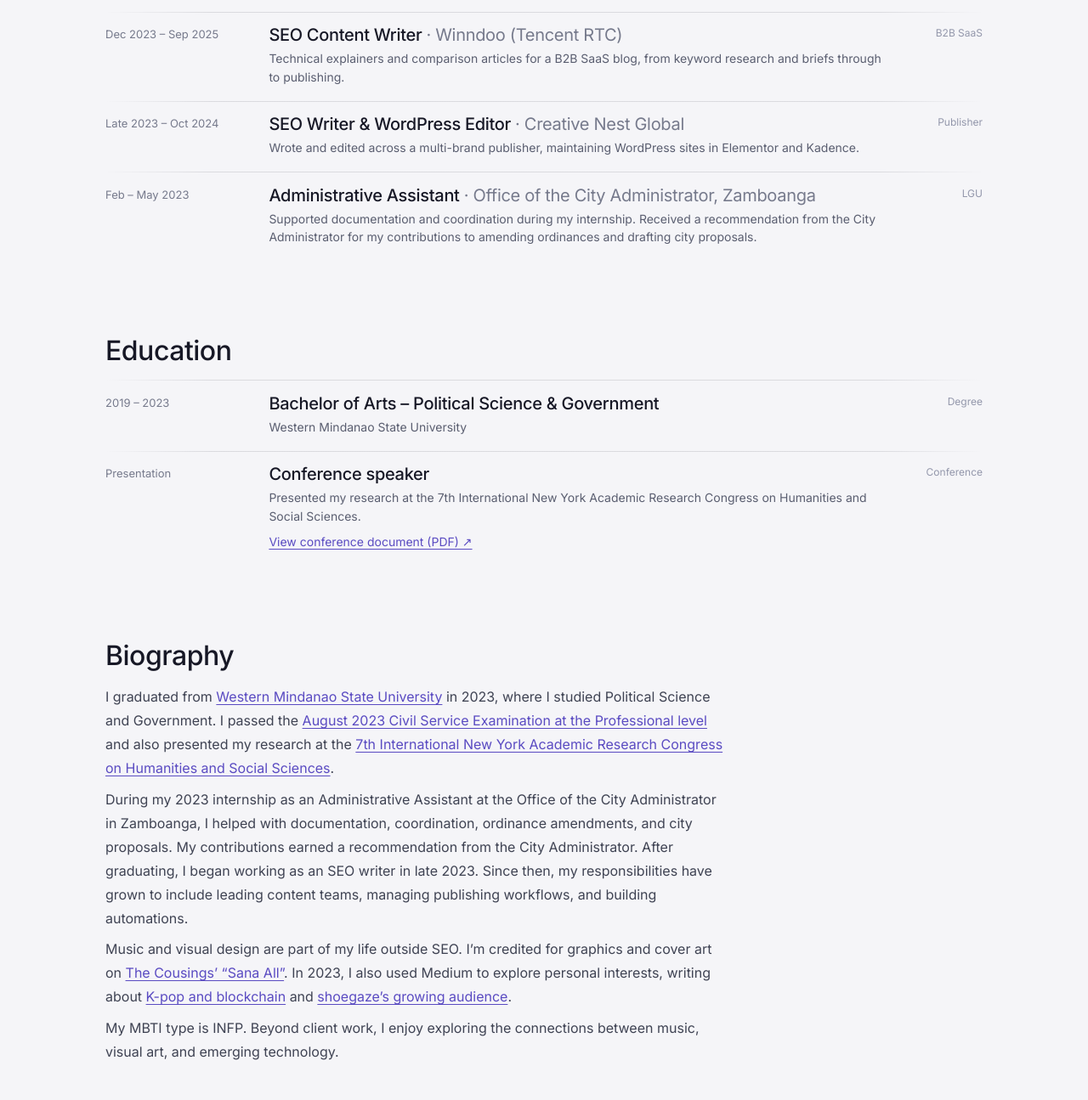
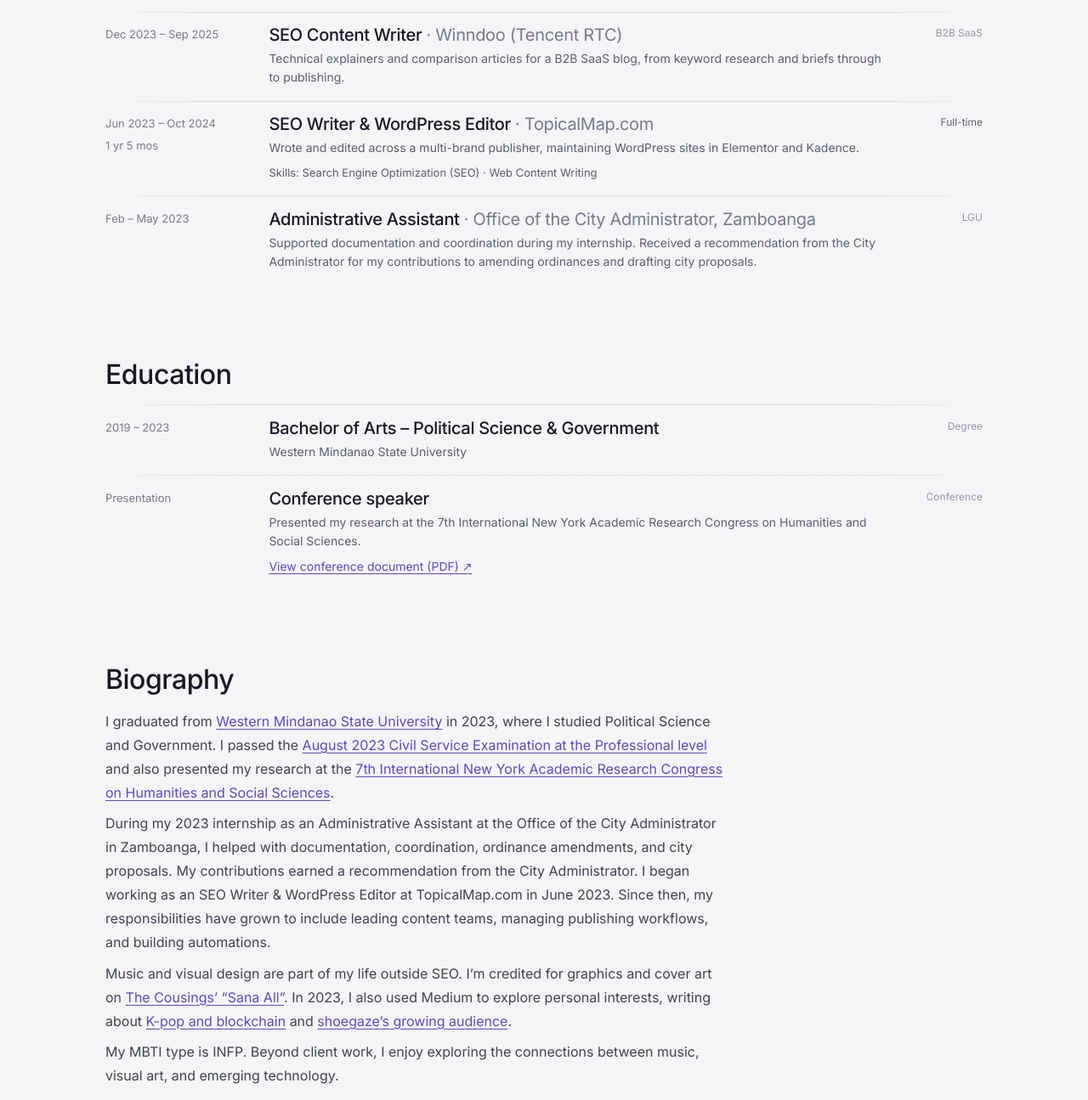
Before and after one commit to piolobagotao/portfolio, a plain HTML site: page about.html in a window 1280 px wide. Shown: the part 925-2220 px from the top of the page at 85% size. Drawn offline with Linux system fonts and the light colour scheme.

Commit message:
Correct TopicalMap.com employment details

```diff
--- a/about.html
+++ b/about.html
@@ -103,9 +103,9 @@
           <span style="font-size:12px;color:var(--color-neutral-600);align-self:start">B2B SaaS</span>
         </div>
         <div class="row stagger">
-          <span style="font-size:13px;color:var(--color-neutral-500)">Late 2023 – Oct 2024</span>
-          <div style="min-width:0"><h3 class="legacy-h4" style="margin:0 0 var(--space-2)">SEO Writer &amp; WordPress Editor <span style="color:var(--color-neutral-500);font-weight:400">· Creative Nest Global</span></h3><p style="margin:0;color:var(--color-neutral-400);font-size:14px;text-wrap:pretty">Wrote and edited across a multi-brand publisher, maintaining WordPress sites in Elementor and Kadence.</p></div>
-          <span style="font-size:12px;color:var(--color-neutral-600);align-self:start">Publisher</span>
+          <span style="font-size:13px;color:var(--color-neutral-500)">Jun 2023 – Oct 2024<span style="display:block;margin-top:var(--space-2)">1 yr 5 mos</span></span>
+          <div style="min-width:0"><h3 class="legacy-h4" style="margin:0 0 var(--space-2)">SEO Writer &amp; WordPress Editor <span style="color:var(--color-neutral-500);font-weight:400">· TopicalMap.com</span></h3><p style="margin:0;color:var(--color-neutral-400);font-size:14px;text-wrap:pretty">Wrote and edited across a multi-brand publisher, maintaining WordPress sites in Elementor and Kadence.</p><p style="margin:var(--space-3) 0 0;color:var(--color-neutral-400);font-size:13px">Skills: Search Engine Optimization (SEO) · Web Content Writing</p></div>
+          <span style="font-size:12px;color:var(--color-neutral-400);align-self:start">Full-time</span>
         </div>
         <div class="row stagger">
           <span style="font-size:13px;color:var(--color-neutral-500)">Feb – May 2023</span>
@@ -135,7 +135,7 @@
       <h2 style="margin-bottom:var(--space-6)">Biography</h2>
       <div style="max-width:72ch;font-size:16px;line-height:1.75;color:var(--color-neutral-300);overflow-wrap:anywhere">
         <p>I graduated from <a href="https://wmsu.edu.ph/" target="_blank" rel="noopener noreferrer">Western Mindanao State University</a> in 2023, where I studied Political Science and Government. I passed the <a href="https://cse.ph/list-of-passers/august-2023-cse-ppt-professional-level/region-9/" target="_blank" rel="noopener noreferrer">August 2023 Civil Service Examination at the Professional level</a> and also presented my research at the <a href="https://eprints.ugd.edu.mk/31629/1/nyc%20paper%20conference%20online.pdf" target="_blank" rel="noopener noreferrer">7th International New York Academic Research Congress on Humanities and Social Sciences</a>.</p>
-        <p>During my 2023 internship as an Administrative Assistant at the Office of the City Administrator in Zamboanga, I helped with documentation, coordination, ordinance amendments, and city proposals. My contributions earned a recommendation from the City Administrator. After graduating, I began working as an SEO writer in late 2023. Since then, my responsibilities have grown to include leading content teams, managing publishing workflows, and building automations.</p>
+        <p>During my 2023 internship as an Administrative Assistant at the Office of the City Administrator in Zamboanga, I helped with documentation, coordination, ordinance amendments, and city proposals. My contributions earned a recommendation from the City Administrator. I began working as an SEO Writer &amp; WordPress Editor at TopicalMap.com in June 2023. Since then, my responsibilities have grown to include leading content teams, managing publishing workflows, and building automations.</p>
         <p>Music and visual design are part of my life outside SEO. I’m credited for graphics and cover art on <a href="https://youtu.be/HqIR0RiPxcM?si=PzojWiasBV88wD8B" target="_blank" rel="noopener noreferrer">The Cousings’ “Sana All”</a>. In 2023, I also used Medium to explore personal interests, writing about <a href="https://medium.com/@piolobagotao/web3-and-the-metaverse-the-future-of-the-internet-cdff53a74c87?sharedUserId=piolobagotao" target="_blank" rel="noopener noreferrer">K-pop and blockchain</a> and <a href="https://medium.com/@piolobagotao/from-niche-to-mainstream-the-rise-of-shoegaze-in-the-digital-age-a1c7f5a986a6" target="_blank" rel="noopener noreferrer">shoegaze’s growing audience</a>.</p>
         <p>My MBTI type is INFP. Beyond client work, I enjoy exploring the connections between music, visual art, and emerging technology.</p>
       </div>
```
